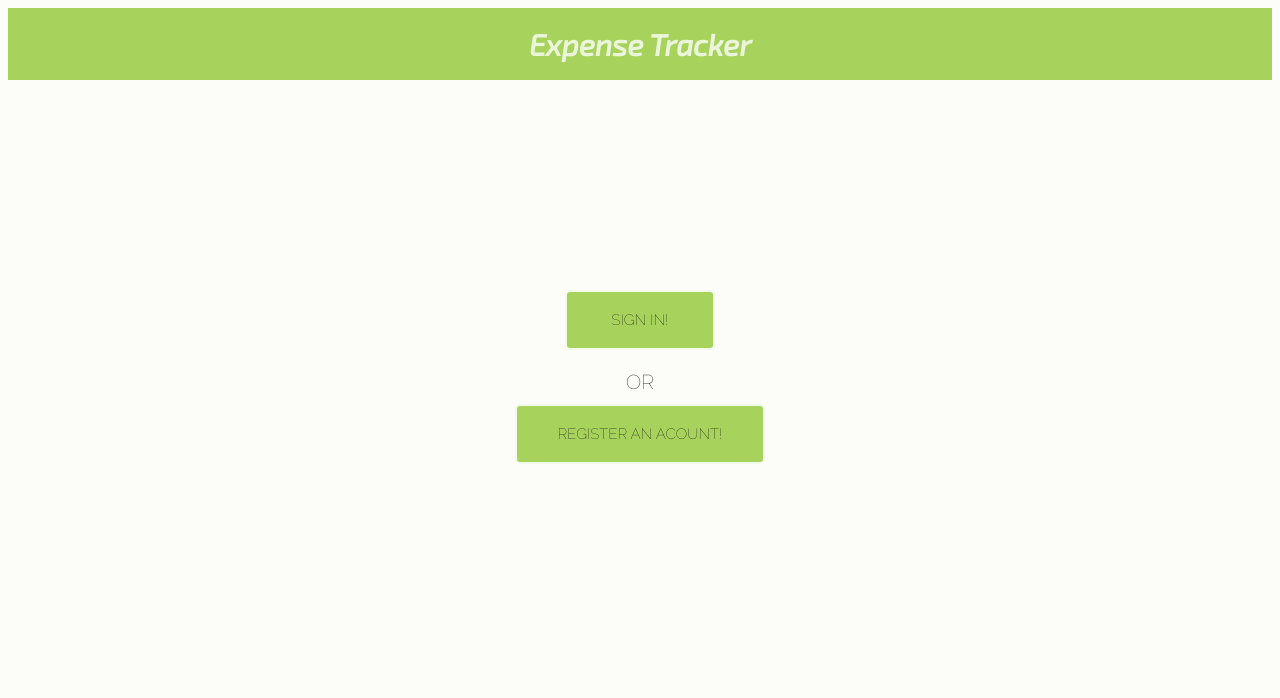
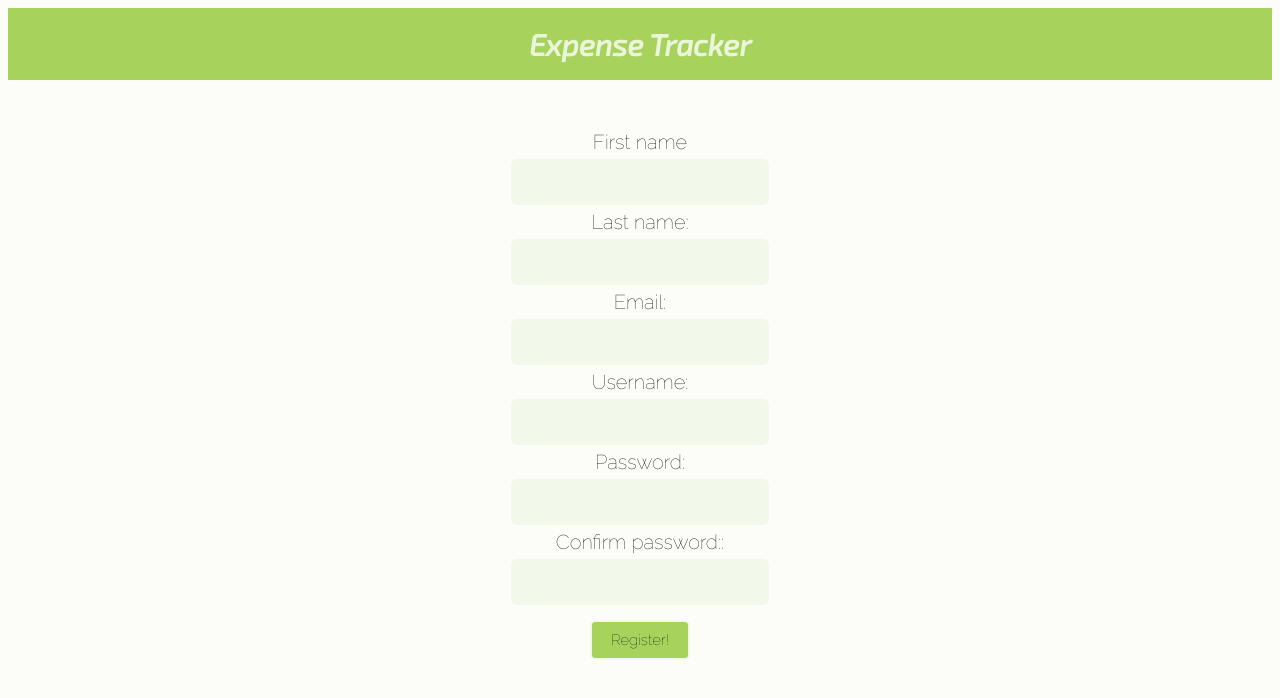
Before and after one commit to xdenitsax/portfolio-budget-app, a React (Create React App) app: page /register in a window 1280 px wide. Shown: the top 698 px of the page. Built offline with nearby package versions, Linux system fonts and the light colour scheme.

Commit message:
Routing.

```diff
--- a/package.json
+++ b/package.json
@@ -8,6 +8,7 @@
     "@testing-library/user-event": "^12.1.10",
     "react": "^17.0.2",
     "react-dom": "^17.0.2",
+    "react-router-dom": "^5.2.0",
     "react-scripts": "4.0.3",
     "web-vitals": "^1.0.1"
   },
--- a/src/App.js
+++ b/src/App.js
@@ -1,16 +1,24 @@
-import Header from './components/Header/Header'
 import LoginPage from './components/LoginPage/LoginPage'
 import Register from './components/Register/Register'
 import FirstPage from './components/FirstPage/FirstPage'
+import Header from './components/Header/Header'
+import AddNewTransaction from './components/AddNewTransaction/AddNewTransaction'
+import { BrowserRouter, Route } from 'react-router-dom'
+
 import './App.css'
 
 const App = () => {
   return (
     <div className='app-div'>
-      <Header />
-      <FirstPage />
-      {/* <Register /> */}
-      {/* <LoginPage /> */}
+      <BrowserRouter>
+        <div>
+          <Header />
+          <Route path='/' exact component={FirstPage} />
+          <Route path='/signin' component={LoginPage} />
+          <Route path='/register' component={Register} />
+          <Route path='/add-transaction' component={AddNewTransaction} />
+        </div>
+      </BrowserRouter>
     </div>
   )
 }
--- a/src/components/AddNewTransaction/AddNewTransaction.js
+++ b/src/components/AddNewTransaction/AddNewTransaction.js
@@ -1,15 +1,40 @@
 import React, { useState } from 'react'
-// import { GlobalProvider } from '../contex/GlobalState'
 import './AddNewTransaction.css'
+
+import Balance from '../Balance/Balance'
+import History from '../History/History'
+import Income from '../Income/Income'
 
 const AddNewTransaction = (getText, getAmount) => {
   const [text, setText] = useState('')
   const [amount, setAmount] = useState('')
-  const [show, setShow] = useState(false)
+
+  /// Post request to the Server///
+  const postTransaction = async () => {
+    const requestPostOptions = {
+      method: 'POST',
+      header: {
+        'Content-Type': 'application/json',
+        Accept: 'application/json',
+      },
+    }
+    try {
+      const response = await fetch(
+        'http://localhost:3000/postTransaction',
+        requestPostOptions
+      )
+      const json = await response.json()
+      console.log(json)
+    } catch (err) {
+      console.log(err)
+    }
+  }
+
+  ////////////////////////////////
 
   const handleEvent = e => {
     e.preventDefault()
-    setShow(true)
+    postTransaction()
   }
   const getTheText = e => {
     setText(e.target.value)
@@ -26,6 +51,9 @@ const AddNewTransaction = (getText, getAmount) => {
 
   return (
     <div>
+      <Balance />
+      <Income />
+      <History />
       <div className='div-add-new-transaction'>
         <form>
           <h2 className='text-add-new-transaction '>Add new trasaction:</h2>
--- a/src/components/FirstPage/FirstPage.js
+++ b/src/components/FirstPage/FirstPage.js
@@ -1,21 +1,27 @@
 import React from 'react'
+import { Link } from 'react-router-dom'
+
 import './FirstPage.css'
 const FirstPage = () => {
   return (
     <>
       <div className='form-firstPage'>
         <form>
+          <Link to='./signin'>
             <input
               type='button'
               value='SIGN IN!'
               className='button-signin-page'
             ></input>
+          </Link>
           <p className='or-firstPage'>OR</p>
+          <Link to='./register'>
             <input
               type='button'
               value='REGISTER AN ACOUNT!'
               className='button-register-page'
             ></input>
+          </Link>
         </form>
       </div>
     </>
--- a/src/components/History/History.js
+++ b/src/components/History/History.js
@@ -2,7 +2,7 @@ import React from 'react'
 import './History.css'
 
 const History = () => {
-  const createNewDiv = () => [...Array()]
+  // const createNewDiv = () => [...Array()]
 
   return (
     <div className='history-div'>
--- a/src/components/LoginPage/LoginPage.js
+++ b/src/components/LoginPage/LoginPage.js
@@ -1,8 +1,5 @@
-import React, { useState } from 'react'
-import AddNewTransaction from '../AddNewTransaction/AddNewTransaction'
-import Balance from '../Balance/Balance'
-import History from '../History/History'
-import Income from '../Income/Income'
+import React from 'react'
+import { Link } from 'react-router-dom'
 import './LoginPage.css'
 
 const LoginPage = () => {
@@ -18,12 +15,14 @@ const LoginPage = () => {
         <p className='text-password'>Password:</p>
         <input type='password' className='input-password'></input>
         <br />
+        <Link to='/add-transaction'>
           <input
             type='button'
             value='Sumbit'
             className='input-button'
             onChange={e => submitButton(e)}
           ></input>
+        </Link>
       </form>
     </>
   )
--- a/src/components/Register/Register.css
+++ b/src/components/Register/Register.css
@@ -130,7 +130,7 @@
   margin-bottom: 5px;
   text-align: center;
 }
-.button-regiter {
+.button-register {
   background-color: #a7d35d;
   width: 100px;
   height: 40px;
--- a/src/components/Register/Register.js
+++ b/src/components/Register/Register.js
@@ -1,9 +1,10 @@
 import React from 'react'
+import { Link } from 'react-router-dom'
 import './Register.css'
 
 const Register = () => {
-  const submitButton = e => {
-    e.preventDefault(e)
+  const showTheMessage = e => {
+    alert('You are now registered in Expense Tracker')
   }
   return (
     <>
@@ -29,11 +30,14 @@ const Register = () => {
           className='input-confirm-password-expense-username'
         ></input>
         <br />
-        <input
-          type='button'
-          value='Register!'
-          className='button-regiter'
-        ></input>
+        <Link to='./signin'>
+          <input
+            type='button'
+            value='Register!'
+            className='button-register'
+            onClick={e => showTheMessage(e)}
+          ></input>
+        </Link>
       </form>
     </>
   )
```
Also changed, not shown: 1 other file (tests, documents, lock files or other folders). Lines whose indentation alone changed are shown as unchanged.
